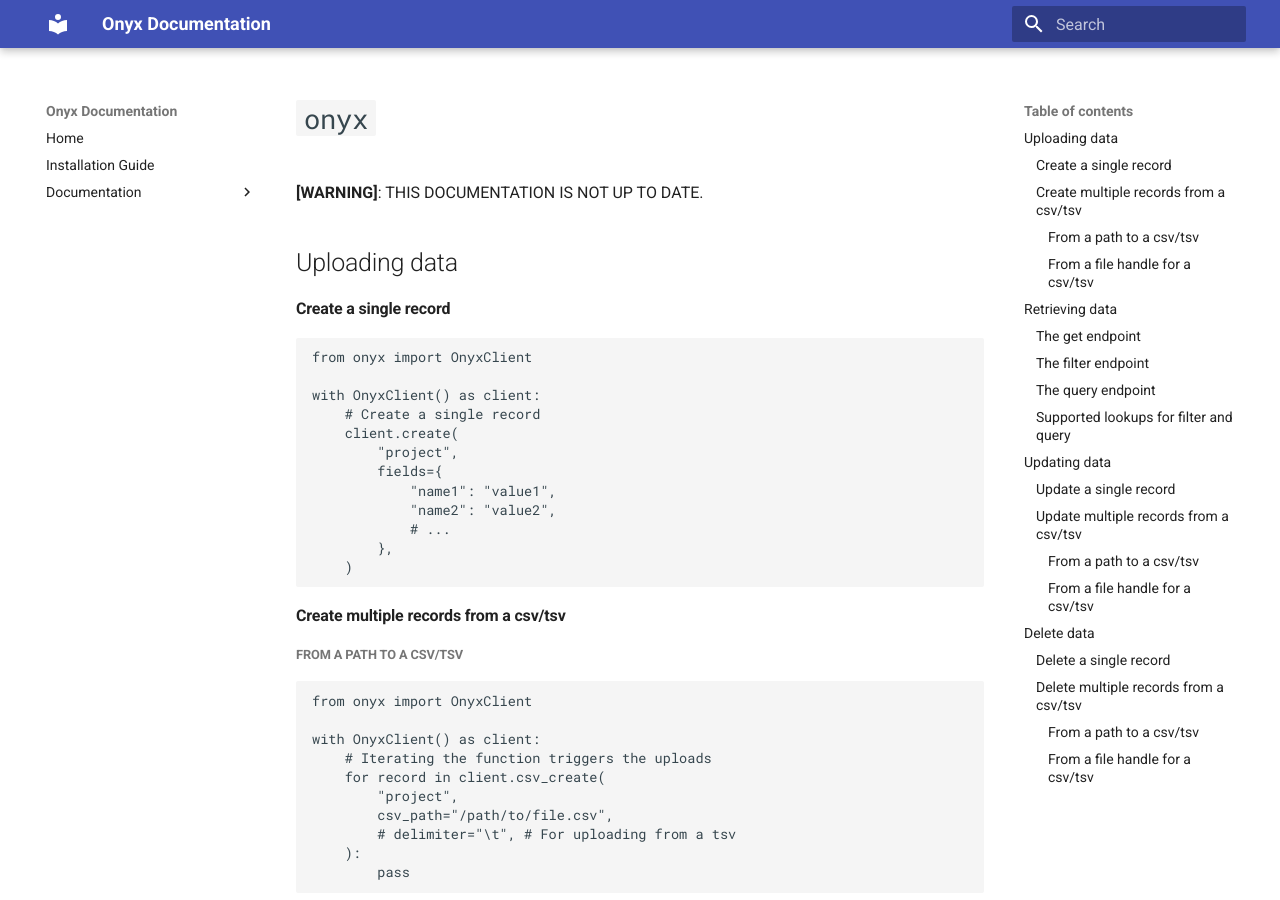
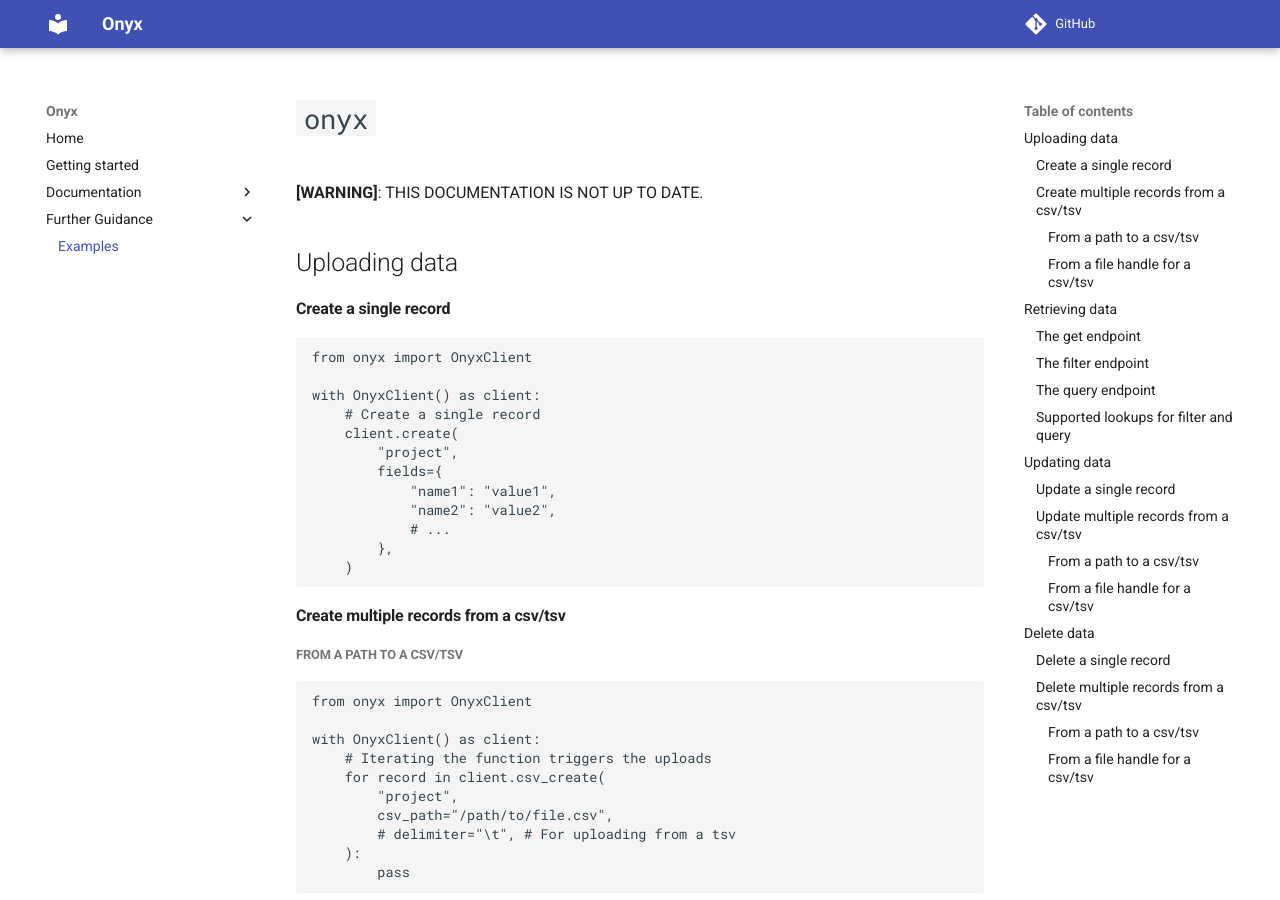
Before and after one commit to CLIMB-TRE/onyx-client, an MkDocs documentation site: the page built from docs/examples.md, in a window 1280 px wide and 900 px high. Built offline with MkDocs 1.6.1 and Material for MkDocs 9.7.7, drawn with Linux system fonts in a browser that asks for light colours; comment, search, counter and statistics services are not loaded.

Commit message:
Updated structure and included mkdocstrings

```diff
--- a/mkdocs.yml
+++ b/mkdocs.yml
@@ -1,12 +1,26 @@
-site_name: Onyx Documentation
+site_name: Onyx
 site_url: https://climb-tre.github.io/onyx-client/
+repo_url: https://github.com/CLIMB-TRE/onyx-client/
+site_author: CLIMB-TRE
 
 theme:
   name: material
 
+plugins:
+  - mkdocstrings:
+      default_handler: python
+      handlers:
+        python:
+          options:
+            docstring_style: sphinx
+            docstring_section_style: spacy
+            show_source: false
+
 nav:
-  - Home: ../README.md
-  - Installation Guide: install.md
+  - Home: index.md
+  - Getting started: getting_started.md
   - Documentation:
     - Command-line interface: cli.md
     - Python API: api.md
+  - Further Guidance:
+    - Examples: examples.md
```
